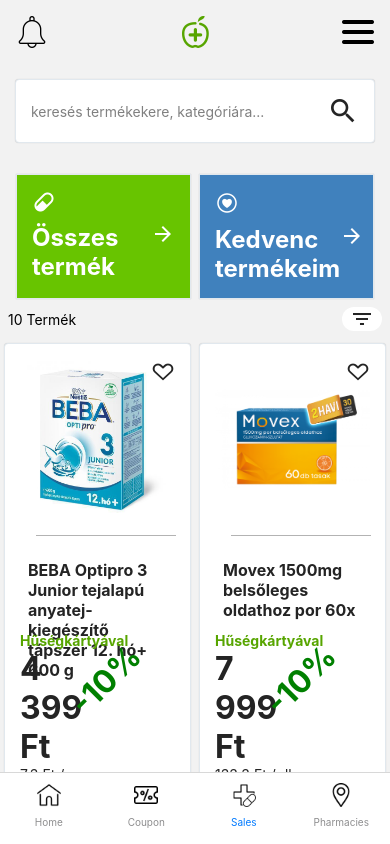
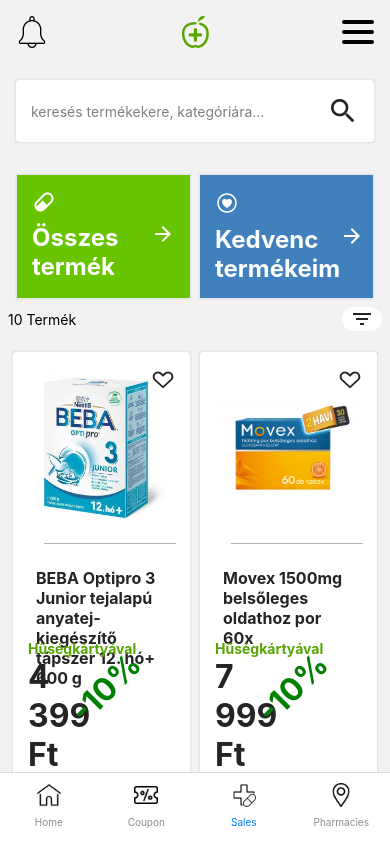
Before and after one commit to MrMuu88/AlmaClone, a React Native app: screen / in a window 390 px wide. Built offline with nearby package versions, Linux system fonts and the light colour scheme.

Commit message:
added gap between cards in salesscreen

```diff
--- a/src/Screens/Main/SalesScreen.tsx
+++ b/src/Screens/Main/SalesScreen.tsx
@@ -37,13 +37,13 @@ export const SalesScreen = () => {
 
 
         </View>
-        <View style={{ flexDirection: "row", alignItems:"center", justifyContent:"space-between", margin: 8 }}>
+        <View style={{ flexDirection: "row", alignItems:"center", justifyContent:"space-between", margin: 8}}>
           <Text style = {{color:"black"}}>10 Termék</Text>
           <TouchableOpacity style={{backgroundColor:"white",borderRadius:16, paddingHorizontal:8}}>
             <Icon name="filter-list" />
           </TouchableOpacity>
         </View>
-        <View style={{flexDirection:"row", flexWrap:"wrap"}}>
+        <View style={{flexDirection:"row", flexWrap:"wrap", padding:8}}>
         {
           products.map((e,i) => <ProductCard key={i} product={e} />)
         }
```
